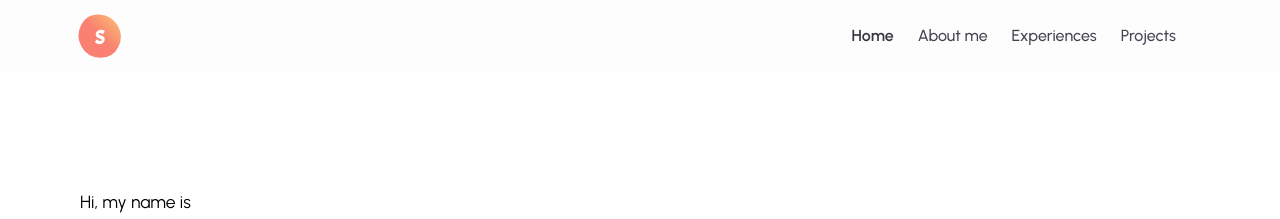
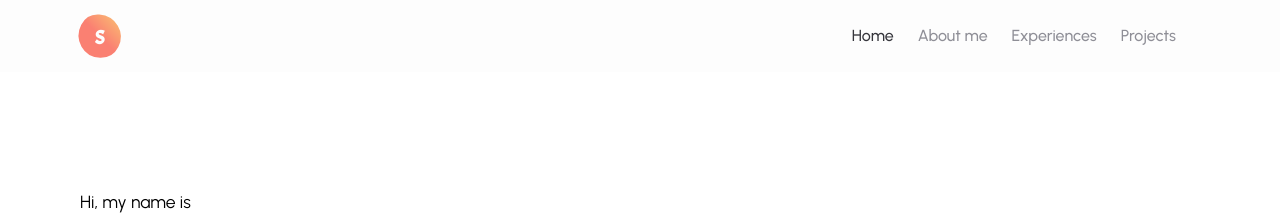
Before and after one commit to notAunty/portfolio-v2, a Jekyll site: the page built from src/index.html, in a window 1280 px wide. Shown: the top 219 px of the page. Built offline with Jekyll 4.4.1, drawn with Linux system fonts in a browser that asks for light colours; comment, search, counter and statistics services are not loaded.

Commit message:
updated nav bar color

```diff
--- a/src/_sass/_navigation.scss
+++ b/src/_sass/_navigation.scss
@@ -43,12 +43,11 @@ nav {
 
         > a {
           font-weight: 500;
-          color: $text-color;
+          color: rgba($text-color, 0.6);
           transition: color 0.2s ease-in-out;
         }
 
         > a.current {
-          font-weight: 600;
           color: $text-color2;
         }
 
```
